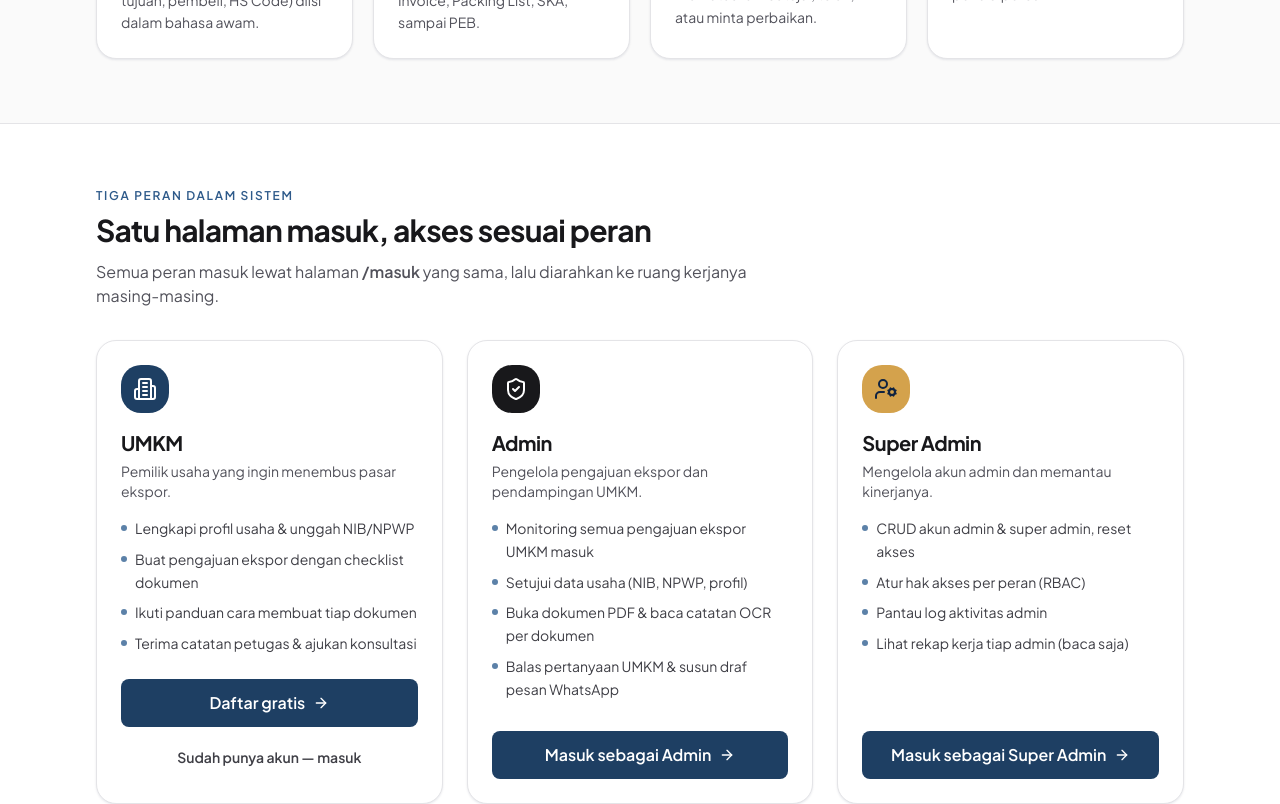
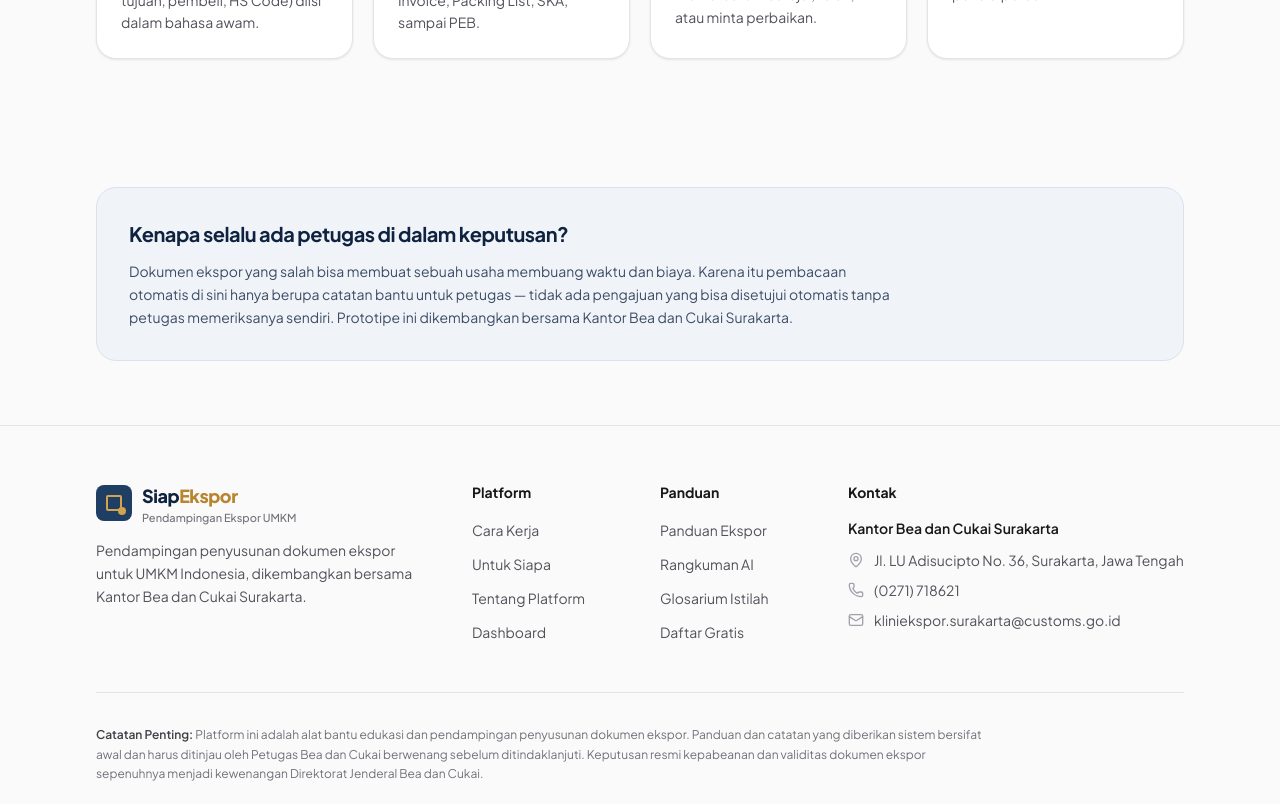
Before and after one commit to ReniUswatun/maua72-djp, a Next.js app: page /portal in a window 1280 px wide. Shown: the part 1020-1824 px from the top of the page. Built offline with nearby package versions, Linux system fonts and the light colour scheme.

Commit message:
feat: add portal landing page describing platform workflow and user roles

```diff
--- a/app/portal/page.tsx
+++ b/app/portal/page.tsx
@@ -151,68 +151,6 @@ export default function PortalPage() {
           </div>
         </section>
 
-        <section className="border-t border-gray-200 bg-white">
-          <div className="container-page py-16">
-            <p className="eyebrow">Tiga peran dalam sistem</p>
-            <h2 className="mt-2 text-2xl font-bold tracking-tight sm:text-3xl">
-              Satu halaman masuk, akses sesuai peran
-            </h2>
-            <p className="mt-3 max-w-2xl text-gray-600">
-              Semua peran masuk lewat halaman <span className="font-semibold">/masuk</span> yang sama,
-              lalu diarahkan ke ruang kerjanya masing-masing.
-            </p>
-
-            <div className="mt-8 grid gap-6 lg:grid-cols-3">
-              {PERAN.map((peran) => (
-                <div
-                  key={peran.id}
-                  className="flex flex-col rounded-2xl border border-gray-200 bg-white p-6 shadow-card"
-                >
-                  <div
-                    className={
-                      "flex h-12 w-12 items-center justify-center rounded-2xl " +
-                      (peran.tone === "primary"
-                        ? "bg-primary-700 text-white"
-                        : peran.tone === "accent"
-                          ? "bg-accent-500 text-primary-900"
-                          : "bg-gray-900 text-white")
-                    }
-                  >
-                    <peran.icon className="h-6 w-6" aria-hidden />
-                  </div>
-                  <h3 className="mt-4 text-xl font-bold tracking-tight">{peran.nama}</h3>
-                  <p className="mt-1 text-sm text-gray-600">{peran.ringkas}</p>
-
-                  <ul className="mt-4 flex-1 space-y-2 text-sm text-gray-700">
-                    {peran.bisa.map((b) => (
-                      <li key={b} className="flex gap-2">
-                        <span aria-hidden className="mt-2 h-1.5 w-1.5 shrink-0 rounded-full bg-primary-400" />
-                        <span className="leading-relaxed">{b}</span>
-                      </li>
-                    ))}
-                  </ul>
-
-                  <div className="mt-6 space-y-2">
-                    <Link href={peran.primary.href} className="block">
-                      <Button full>
-                        {peran.primary.label}
-                        <ArrowRight className="h-4 w-4" aria-hidden />
-                      </Button>
-                    </Link>
-                    {peran.secondary ? (
-                      <Link href={peran.secondary.href} className="block">
-                        <Button full variant="ghost" size="sm">
-                          {peran.secondary.label}
-                        </Button>
-                      </Link>
-                    ) : null}
-                  </div>
-                </div>
-              ))}
-            </div>
-          </div>
-        </section>
-
         <section className="container-page py-16">
           <div className="rounded-2xl border border-primary-100 bg-primary-50 p-8">
             <h2 className="text-xl font-bold tracking-tight text-primary-900">
```
